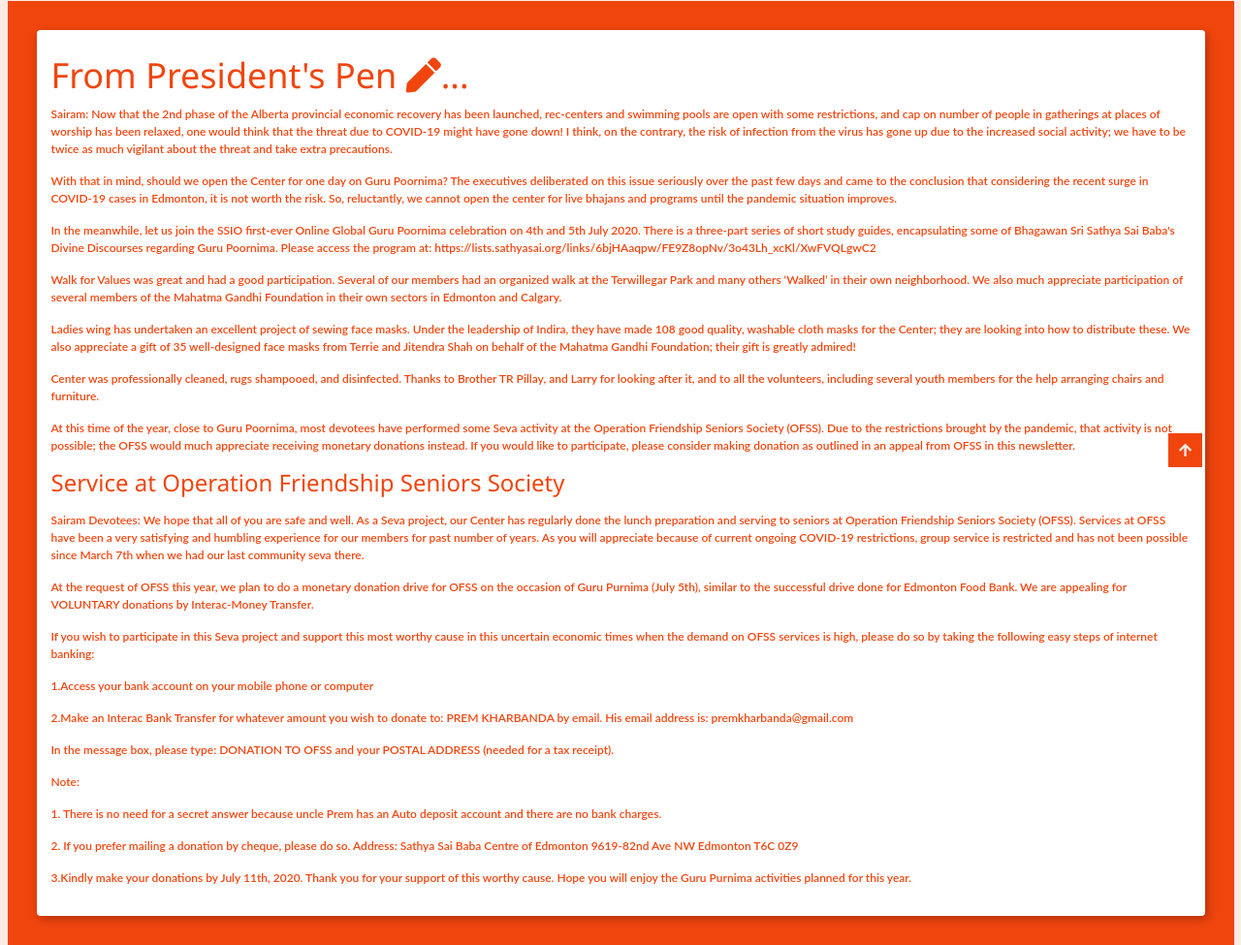
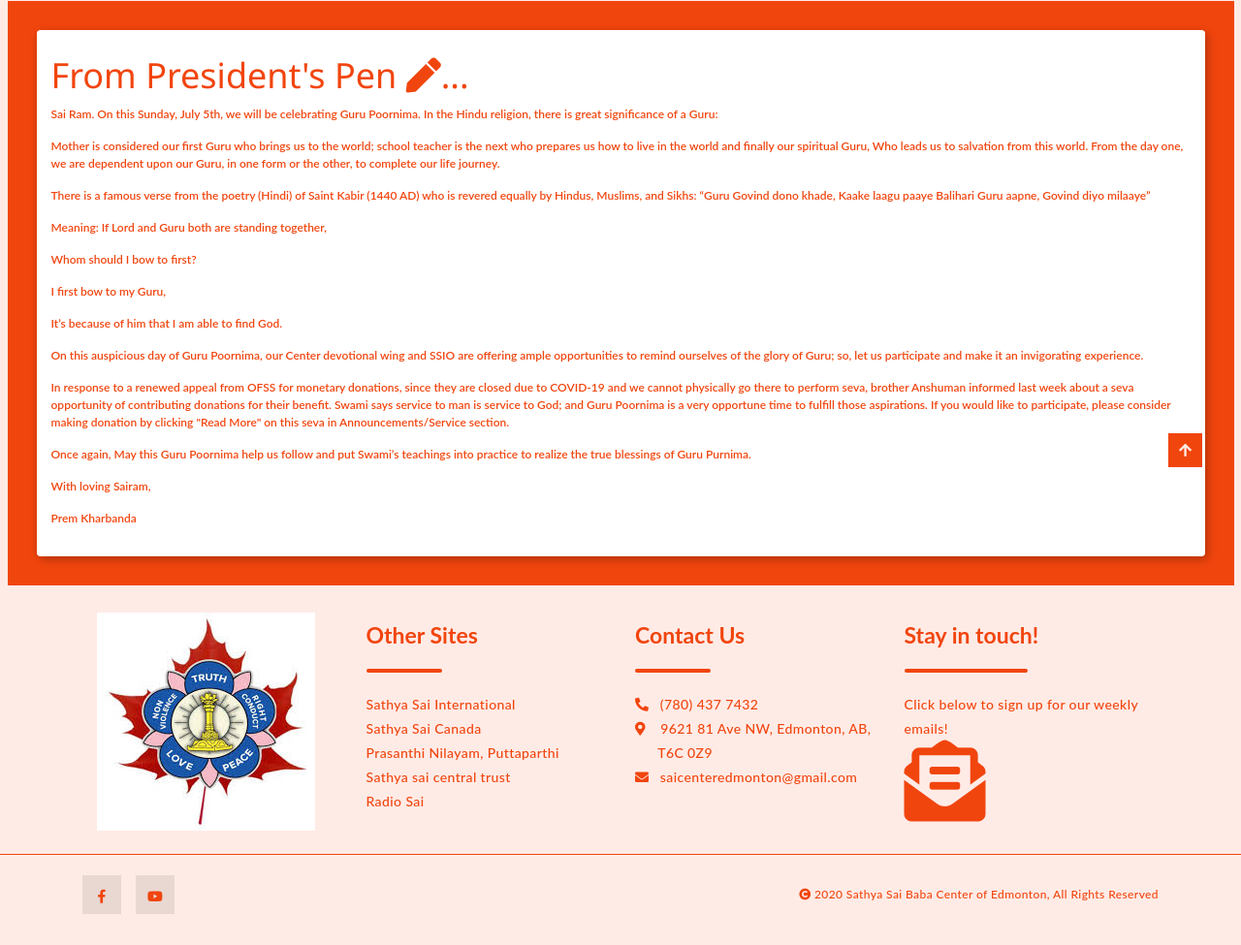
Before and after one commit to aparnapusapati/saicenter, a plain HTML site: page president.html in a window 1280 px wide. Shown: the part 250-1225 px from the top of the page at 97% size. After the commit the page ends 1197 px from the top, so only its background shows below. Drawn offline with nearby package versions, Linux system fonts and the light colour scheme.

Commit message:
Update president.html

```diff
--- a/president.html
+++ b/president.html
@@ -153,32 +153,31 @@
 				<h1>
 					From President's Pen&nbsp;<i class="fas fa-pen"></i>...
 				</h1>
-				<p>Sairam: Now that the  2nd  phase of the Alberta provincial economic recovery has been launched, rec-centers and swimming pools are open with some restrictions, and cap on number of people in gatherings at places of worship has been relaxed, one would think that the threat due to COVID-19 might have gone down! I think, on the contrary, the risk of infection from the virus has gone up due to the increased social activity; we have to be twice as much vigilant about the threat and take extra precautions.</p>
-				<p>With that in mind, should we open the Center for one day on Guru Poornima? The executives deliberated on this issue seriously over the past few days and came to the conclusion that considering the recent surge in COVID-19 cases in Edmonton, it is not worth the risk. So, reluctantly, we cannot open the center for live bhajans and programs until the pandemic situation improves.</p>
-				<p>In the meanwhile, let us join the SSIO first-ever Online Global Guru Poornima celebration on 4th and 5th July 2020. There is a three-part series of short study guides, encapsulating some of Bhagawan Sri Sathya Sai Baba's Divine Discourses regarding Guru Poornima. Please access the program at: <a href="https://lists.sathyasai.org/links/6bjHAaqpw/FE9Z8opNv/3o43Lh_xcKl/XwFVQLgwC2" class="email">https://lists.sathyasai.org/links/6bjHAaqpw/FE9Z8opNv/3o43Lh_xcKl/XwFVQLgwC2</a>
-				</p>
-				<p>Walk for Values was great and had a good participation. Several of our members had an organized walk at the Terwillegar Park and many others ‘Walked’ in their own neighborhood. We also much appreciate participation of several members of the Mahatma Gandhi Foundation in their own sectors in Edmonton and Calgary.</p>
-				<p>Ladies wing has undertaken an excellent project of sewing face masks. Under the leadership of Indira, they have made 108 good quality, washable cloth masks for the Center; they are looking into how to distribute these.  We also appreciate a gift of 35 well-designed face masks from Terrie and Jitendra Shah on behalf of the Mahatma Gandhi Foundation; their gift is greatly admired!</p>
-				<p>Center was professionally cleaned, rugs shampooed, and disinfected. Thanks to Brother TR Pillay, and Larry for looking after it, and to all the volunteers, including several youth members for the help arranging chairs and furniture.
-				</p>
-				<p>At this time of the year, close to Guru Poornima, most devotees have performed some Seva activity at the Operation Friendship Seniors Society (OFSS). Due to the restrictions brought by the pandemic, that activity is not possible; the OFSS would much appreciate receiving monetary donations instead. If you would like to participate, please consider making donation as outlined in an appeal from OFSS in this newsletter.</p>
-				<p><h3>Service at Operation Friendship Seniors Society</h3></p>
-				<p>Sairam Devotees: We hope that all of you are safe and well.   As a Seva project, our Center has regularly done the lunch preparation and serving to seniors at Operation Friendship Seniors Society (OFSS). Services at OFSS have been a very satisfying and humbling experience for our members for past number of years. As you will appreciate because of current ongoing COVID-19 restrictions, group service is restricted and has not been possible since March 7th when we had our last community seva there.
-				</p>
-				<p>At the request of OFSS this year, we plan to do a monetary donation drive for OFSS on the occasion of Guru Purnima (July 5th), similar to the successful drive done for Edmonton Food Bank. We are appealing for VOLUNTARY donations by Interac-Money Transfer.</p>
-				<p>If you wish to participate in this Seva project and support this most worthy cause in this uncertain economic times when the demand on OFSS services is high, please do so by taking the following easy steps of internet banking:</p>
-				<p>1.Access your bank account on your mobile phone or computer</p>
-				<p>2.Make an Interac Bank Transfer for whatever amount you wish to  donate to: PREM KHARBANDA by email. His email address is: <a class="email" href="mailto:premkarbanda@gmail.com">premkharbanda@gmail.com</a>
-
-				</p>
-				<p> In the message box, please type: DONATION TO OFSS and your POSTAL ADDRESS (needed for a tax receipt).  </p>
-				<p>Note:</p>
-				<p> 1. There is no need for a secret answer because uncle Prem has an Auto deposit account and there are no bank charges.  </p>
-				<p>2. If you prefer mailing a donation by cheque, please do so.
-				Address: Sathya Sai Baba Centre of Edmonton 9619-82nd Ave NW Edmonton T6C 0Z9  </p>
-				<p>3.Kindly make your donations by July 11th, 2020. Thank you for your support of this worthy cause. Hope you will enjoy the Guru Purnima activities planned for this year. </p>
-
-
+				<p>Sai Ram. On this Sunday, July 5th, we will be celebrating Guru Poornima. In the Hindu religion, there is great significance of a Guru:
+</p>
+<p>Mother is considered our first Guru who brings us to the world; school teacher is the next who prepares us how to live in the world and finally our spiritual Guru, Who leads us to salvation from this world. From the day one, we are dependent upon our Guru, in one form or the other, to complete our life journey.
+</p>
+<p>There is a famous verse from the poetry (Hindi) of Saint Kabir (1440 AD) who is revered equally by Hindus, Muslims, and Sikhs: “Guru Govind dono khade, Kaake laagu paaye Balihari Guru aapne, Govind diyo milaaye”
+</p>
+<p>Meaning:  If Lord and Guru both are standing together,</p>
+<p>Whom should I bow to first?</p>
+<p>I first bow to my Guru,</p>
+<p>It’s because of him that I am able to find God.</p>
+<p>
+On this auspicious day of Guru Poornima, our Center devotional wing and SSIO are offering ample opportunities to remind ourselves of the glory of Guru; so, let us participate and make it an invigorating experience.
+</p>
+<p>
+In response to a renewed appeal from OFSS for monetary donations, since they are closed due to COVID-19 and we cannot physically go there to perform seva,  brother Anshuman informed last week about a seva opportunity of contributing donations for their benefit. Swami says service to man is service to God; and Guru Poornima is a very opportune time to fulfill those aspirations. If you would like to participate, please consider making donation by clicking "Read More" on this seva in Announcements/Service section.
+</p>
+<p>
+Once again, May this Guru Poornima help us follow and put Swami’s teachings into practice to realize the true blessings of Guru Purnima.
+</p>
+<p>
+With loving Sairam,
+</p>
+<p>
+Prem Kharbanda
+</p>
 			</div>
 		</div>
 	</div>
```
